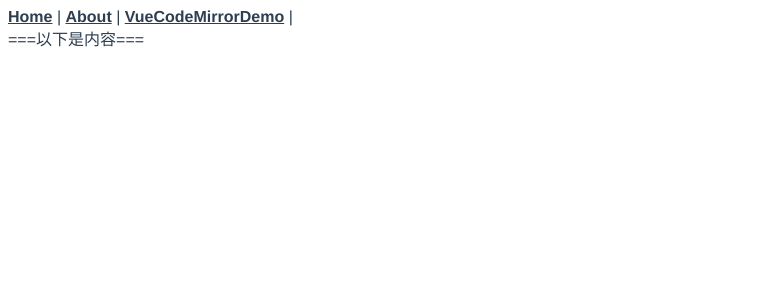
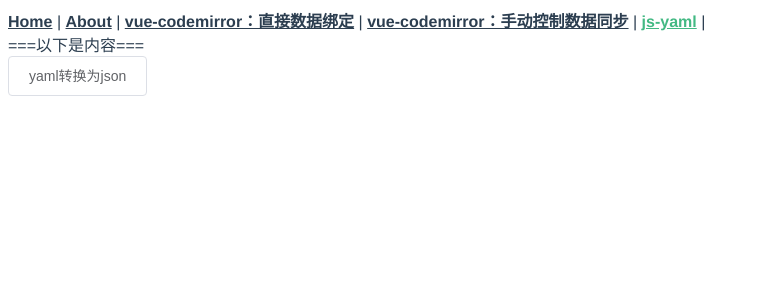
Before and after one commit to cag2050/vue-codemirror_demo, a Vue app: page /js-yaml in a window 1280 px wide. Shown: the top 300 px of the page, without its empty margins (0-759 px from the left). Built offline with nearby package versions, Linux system fonts and the light colour scheme.

Commit message:
add: js-yaml demo

```diff
--- a/src/App.vue
+++ b/src/App.vue
@@ -3,7 +3,15 @@
         <div id="nav">
             <router-link to="/">Home</router-link> |
             <router-link to="/about">About</router-link> |
-            <router-link to="/vue-codemirror">VueCodeMirrorDemo</router-link> |
+            <router-link to="/vue-codemirror_data_binding"
+                >vue-codemirror：直接数据绑定</router-link
+            >
+            |
+            <router-link
+                to="/vue-codemirror_manually_control_data_synchronization"
+                >vue-codemirror：手动控制数据同步</router-link
+            >
+            | <router-link to="/js-yaml">js-yaml</router-link> |
         </div>
         <div>===以下是内容===</div>
         <router-view />
--- a/src/router/index.js
+++ b/src/router/index.js
@@ -20,9 +20,22 @@ const routes = [
             import(/* webpackChunkName: "about" */ "../views/About.vue")
     },
     {
-        path: "/vue-codemirror",
-        name: "VueCodeMirrorDemo",
-        component: () => import("../views/VueCodeMirrorDemo.vue")
+        path: "/vue-codemirror_data_binding",
+        name: "VueCodeMirrorDataBindingDemo",
+        component: () => import("../views/VueCodeMirrorDataBindingDemo.vue")
+    },
+    {
+        path: "/vue-codemirror_manually_control_data_synchronization",
+        name: "VueCodeMirrorManuallyControlDataSynchronizationDemo",
+        component: () =>
+            import(
+                "../views/VueCodeMirrorManuallyControlDataSynchronizationDemo.vue"
+            )
+    },
+    {
+        path: "/js-yaml",
+        name: "JsYamlDemo",
+        component: () => import("../views/JsYamlDemo.vue")
     }
 ];
 
--- /dev/null
+++ b/src/views/JsYamlDemo.vue
@@ -0,0 +1,39 @@
+<template>
+    <div>
+        <el-button @click="handleYamlToJson">yaml转换为json</el-button>
+    </div>
+</template>
+
+<script>
+const yaml = require("js-yaml");
+
+export default {
+    data() {
+        return {
+            code:
+                "languages:\n" +
+                "    - Ruby\n" +
+                "    - Perl\n" +
+                "    - Python \n" +
+                "websites:\n" +
+                "    YAML: yaml.org \n" +
+                "    Ruby: ruby-lang.org \n" +
+                "    Python: python.org \n" +
+                "    Perl: use.perl.org"
+        };
+    },
+    methods: {
+        handleYamlToJson() {
+            try {
+                console.log(yaml);
+                const doc = yaml.safeLoad(this.code);
+                console.log(doc);
+            } catch (e) {
+                console.log(e);
+            }
+        }
+    }
+};
+</script>
+
+<style scoped></style>
--- a/src/views/VueCodeMirrorDemo.vue
+++ b/src/views/VueCodeMirrorDataBindingDemo.vue
@@ -1,7 +1,13 @@
 <template>
     <div>
-        <codemirror v-model="code" :options="cmOptions" ref="cmEditor" />
+        <codemirror
+            v-model="code"
+            :options="cmOptions"
+            ref="cmEditor"
+            class="CodeMirror"
+        />
         <el-button @click="getCode" class="btn">getCode</el-button>
+        <el-button @click="handleYamlToJson">yaml转换为json</el-button>
     </div>
 </template>
 
@@ -10,6 +16,8 @@ import { codemirror } from "vue-codemirror";
 import "codemirror/lib/codemirror.css";
 // import theme style
 import "codemirror/theme/base16-dark.css";
+
+const yaml = require("js-yaml");
 
 export default {
     components: {
@@ -40,9 +48,11 @@ export default {
             cmOptions: {
                 tabSize: 4,
                 mode: "text/x-yaml",
-                theme: "base16-dark",
+                // theme: "base16-dark",
+                theme: "default",
                 lineNumbers: true,
-                line: true
+                line: true,
+                viewportMargin: Infinity
                 // more CodeMirror options...
             }
         };
@@ -50,6 +60,15 @@ export default {
     methods: {
         getCode() {
             console.log(this.code);
+        },
+        handleYamlToJson() {
+            try {
+                console.log(yaml);
+                const doc = yaml.safeLoad(this.code);
+                console.log(doc);
+            } catch (e) {
+                console.log(e);
+            }
         }
     }
 };
@@ -59,4 +78,9 @@ export default {
 .btn {
     margin-top: 10px;
 }
+/* Autoresize Demo: https://codemirror.net/demo/resize.html */
+.CodeMirror {
+    border: 1px solid #eee;
+    height: auto !important;
+}
 </style>
--- /dev/null
+++ b/src/views/VueCodeMirrorManuallyControlDataSynchronizationDemo.vue
@@ -0,0 +1,79 @@
+<template>
+    <div>
+        <codemirror
+            ref="cmEditor"
+            :value="code"
+            :options="cmOptions"
+            @ready="onCmReady"
+            @focus="onCmFocus"
+            @input="onCmCodeChange"
+        />
+        <el-button @click="getCode" class="btn">getCode</el-button>
+    </div>
+</template>
+
+<script>
+import { codemirror } from "vue-codemirror";
+import "codemirror/lib/codemirror.css";
+// import theme style
+import "codemirror/theme/base16-dark.css";
+
+export default {
+    components: {
+        codemirror
+    },
+    computed: {
+        codemirror() {
+            return this.$refs.cmEditor.codemirror;
+        }
+    },
+    mounted() {
+        console.log("the current CodeMirror instance object:");
+        console.log(this.codemirror);
+        // you can use this.codemirror to do something...
+    },
+    data() {
+        return {
+            code:
+                "languages:\n" +
+                "    - Ruby\n" +
+                "    - Perl\n" +
+                "    - Python \n" +
+                "websites:\n" +
+                "    YAML: yaml.org \n" +
+                "    Ruby: ruby-lang.org \n" +
+                "    Python: python.org \n" +
+                "    Perl: use.perl.org",
+            cmOptions: {
+                tabSize: 4,
+                mode: "text/x-yaml",
+                theme: "base16-dark",
+                lineNumbers: true,
+                line: true
+                // more CodeMirror options...
+            }
+        };
+    },
+    methods: {
+        getCode() {
+            console.log(this.code);
+        },
+        onCmReady(cm) {
+            console.log("the editor is readied!", cm);
+        },
+        onCmFocus(cm) {
+            console.log("the editor is focused!", cm);
+        },
+        onCmCodeChange(newCode) {
+            console.log("this is new code", newCode);
+            this.code = newCode;
+        }
+    }
+};
+</script>
+
+<style scoped>
+.btn {
+    margin-top: 10px;
+}
+</style>
```
Also changed, not shown: 1 other file (tests, documents, lock files or other folders).
